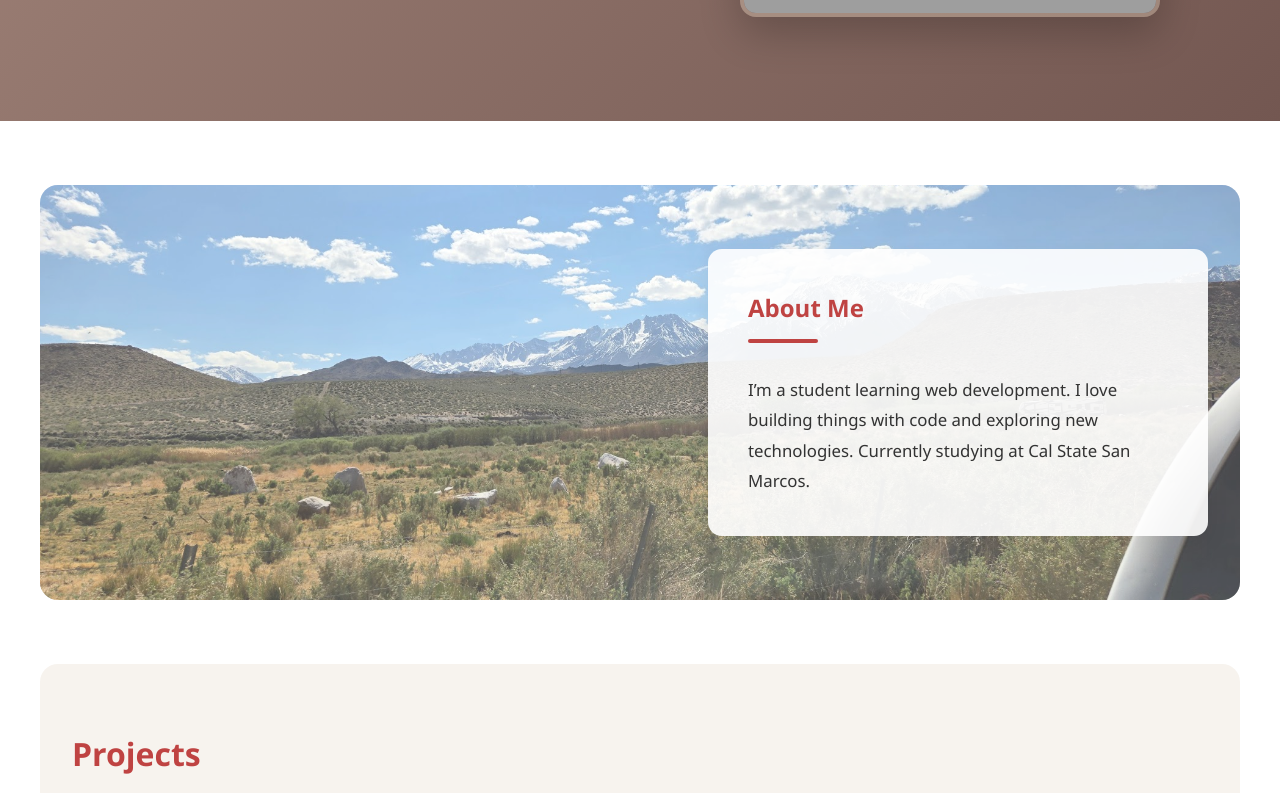
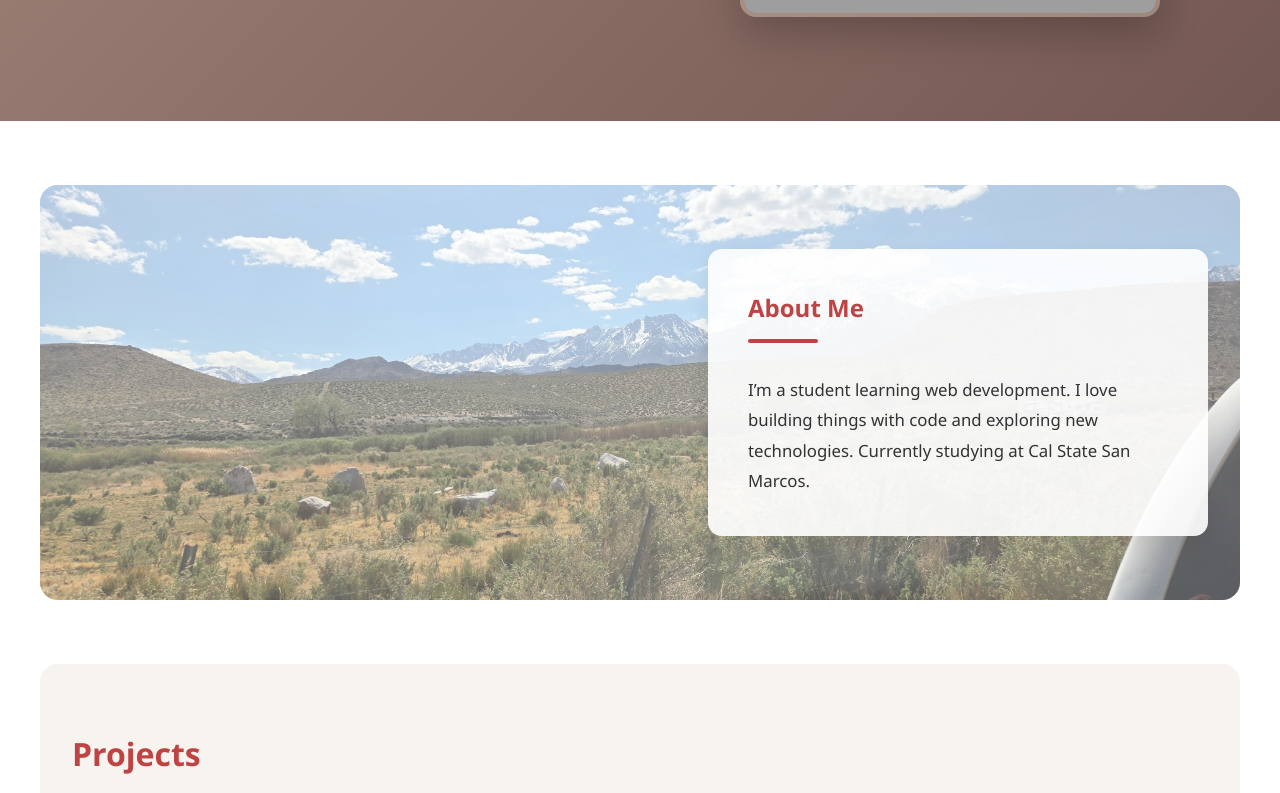
Before and after one commit to Tjrains/my-portfolio, a React (Vite) app: page /#/ in a window 1280 px wide. Shown: the part 675-1468 px from the top of the page. Built offline with nearby package versions, Linux system fonts and the light colour scheme; grey boxes are pictures that could not be loaded.

Commit message:
opacity change

```diff
--- a/src/index.css
+++ b/src/index.css
@@ -302,7 +302,10 @@ body {
 }
 
 .about-overlay {
-  background: rgba(255, 255, 255, 0.25);
+  background: linear-gradient(
+    rgba(255, 255, 255, 0.5),
+    rgba(255, 255, 255, 0.3)
+  );
   padding: 4rem 2rem;
   display: flex;
   justify-content: flex-end;
```
